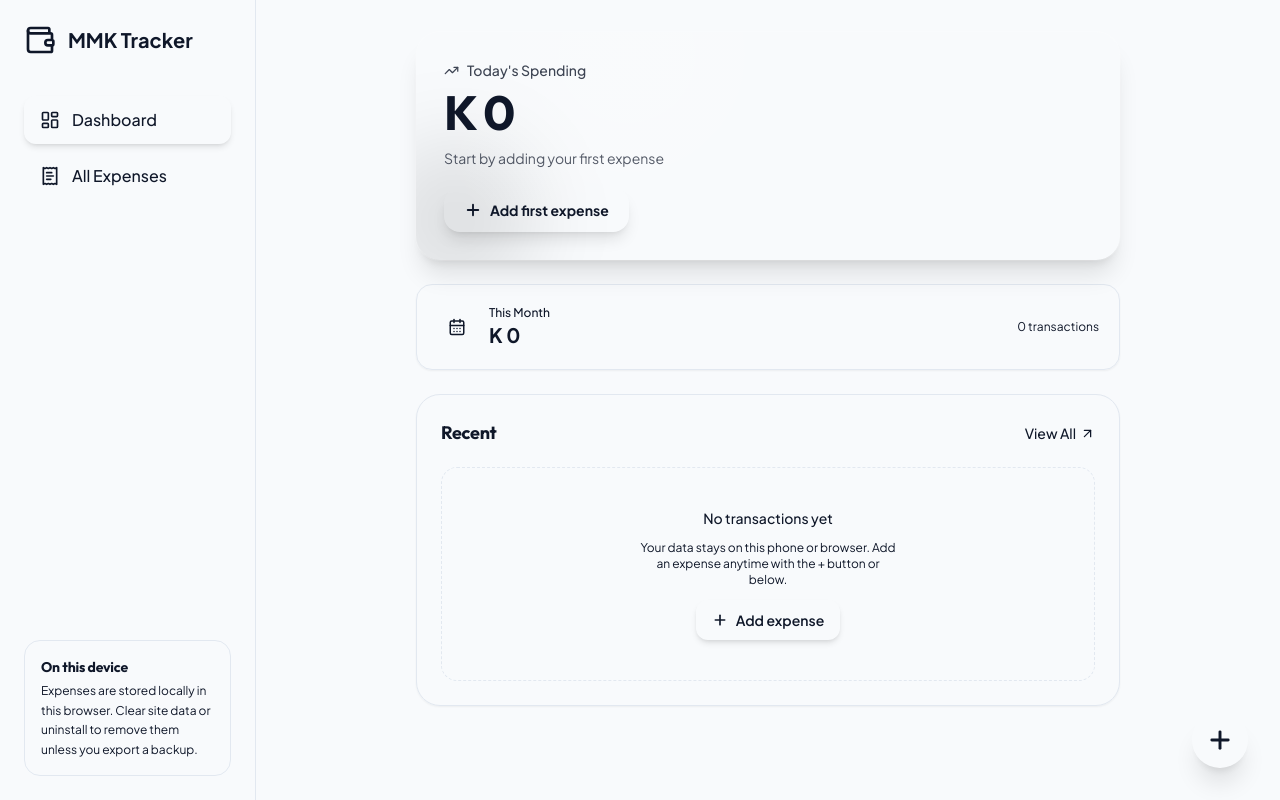
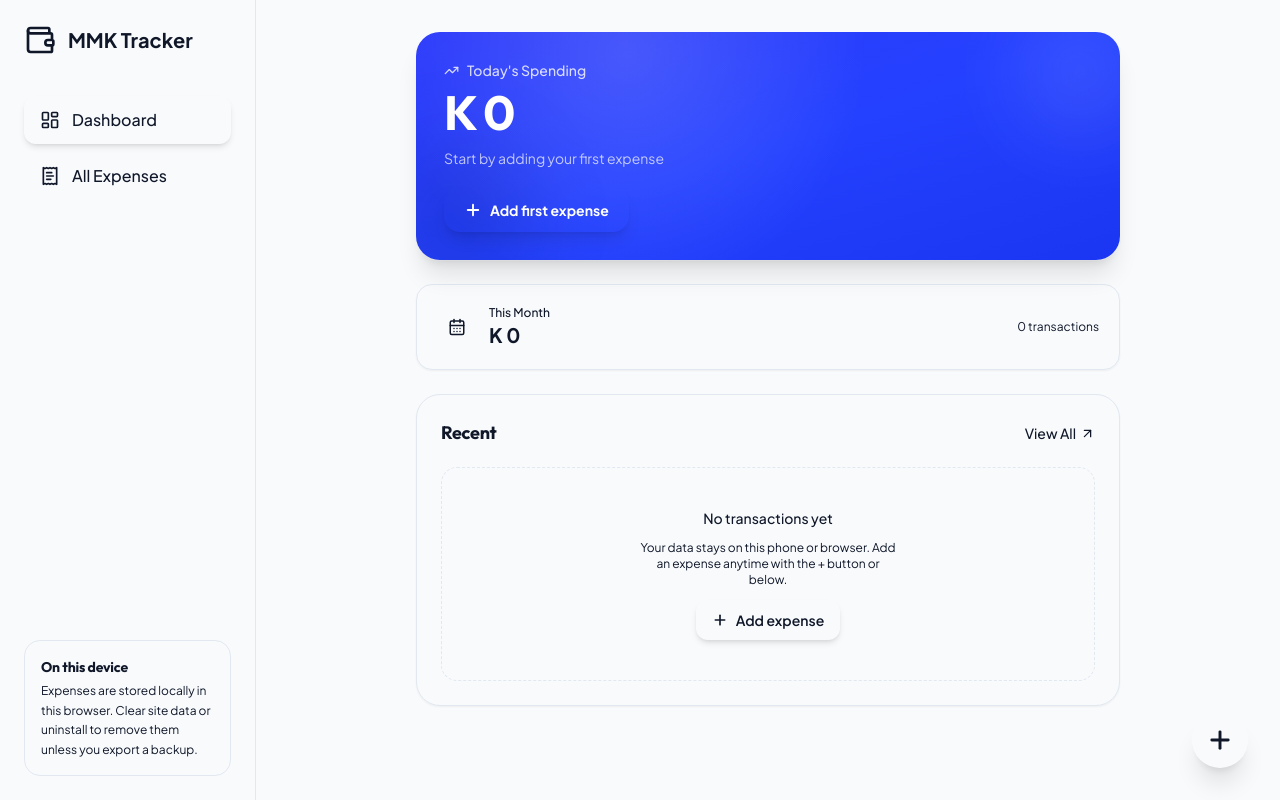
Before and after one commit to aunnk0002-arch/mmk-expense-tracker, a React (Vite) app: page / in a window 1280 px wide. Built offline with nearby package versions, Linux system fonts and the light colour scheme.

Commit message:
Change Today hero background color

```diff
--- a/src/pages/dashboard.tsx
+++ b/src/pages/dashboard.tsx
@@ -31,7 +31,7 @@ export default function Dashboard() {
     <div className="space-y-6 animate-in fade-in duration-500">
 
       {/* Hero — Today's Spending */}
-      <div className="relative overflow-hidden rounded-3xl bg-gradient-to-br from-primary to-primary/80 p-7 text-primary-foreground shadow-xl shadow-primary/25 ring-1 ring-white/15">
+      <div className="relative overflow-hidden rounded-3xl bg-gradient-to-br from-[#2D3BFA] via-[#2441FF] to-[#1B36F2] p-7 text-white shadow-xl shadow-primary/25 ring-1 ring-white/15">
         <div className="absolute -right-6 -top-6 h-32 w-32 rounded-full bg-white/10 blur-2xl" />
         <div className="absolute -bottom-10 -left-10 h-40 w-40 rounded-full bg-black/10 blur-2xl" />
         <div className="absolute inset-0 opacity-40 [background:radial-gradient(circle_at_30%_10%,rgba(255,255,255,.35),transparent_45%)]" />
```
